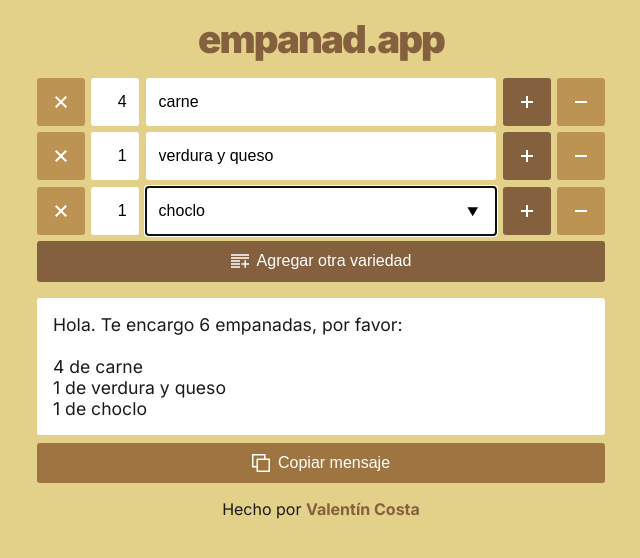
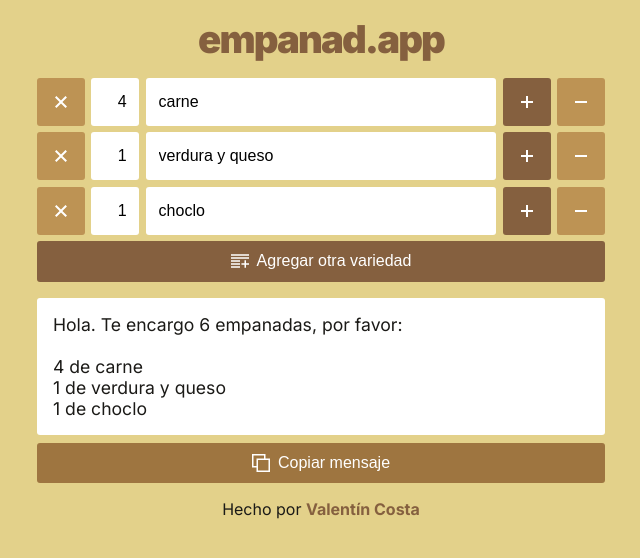
Before and after one commit to valentincostam/empanadapp, a Svelte app: page / in a window 1280 px wide. Shown: the top 558 px of the page, without its empty margins (319-959 px from the left). Built offline with nearby package versions, Linux system fonts and the light colour scheme.

Commit message:
Revert "feat: focus input after adding new order line"
This reverts commit 99f0f33317ed04d6c79e44806d5c19d9aa6026f2.

```diff
--- a/src/OrderLine.svelte
+++ b/src/OrderLine.svelte
@@ -1,13 +1,11 @@
 <script>
-	import { createEventDispatcher, onMount } from "svelte";
+	import { createEventDispatcher } from "svelte";
 	export let availableFlavors;
 	export let quantity;
 	export let flavor;
   export let isDuplicated;
 
 	const dispatch = createEventDispatcher();
-        let flavorInput;
-  onMount(() => flavorInput.focus());
 
   function sum() {
     quantity++;
@@ -124,7 +122,6 @@
     placeholder="Escribí el relleno..."
     autocapitalize="off"
     bind:value={flavor}
-    bind:this={flavorInput}
   >
 
   <datalist id="availableFlavors">
```
